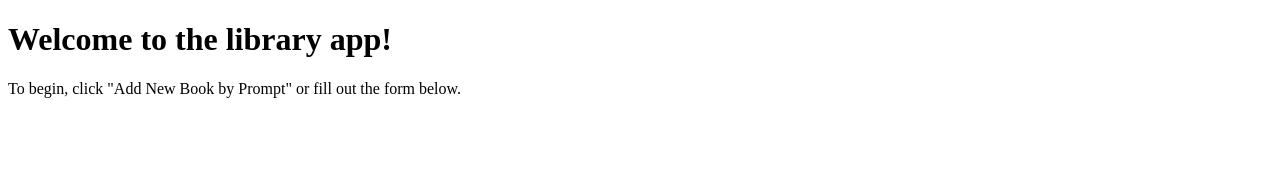
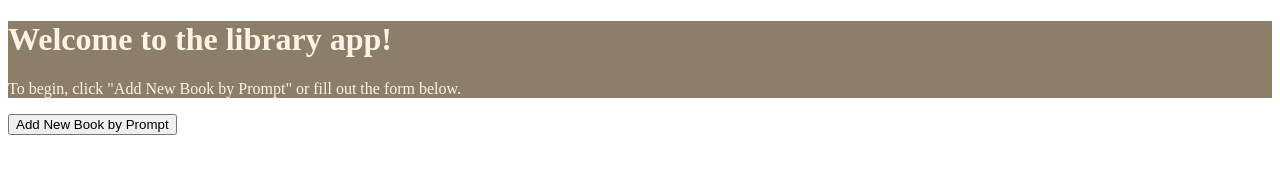
Before and after one commit to padams12/Library-App, a plain HTML site: page index.html in a window 1280 px wide. Drawn offline with Linux system fonts and the light colour scheme.

Commit message:
Add JS for click event to add new book by prompt.

```diff
--- a/css/main.css
+++ b/css/main.css
@@ -0,0 +1,7 @@
+.pageHeader {
+
+    background-color:rgb(141, 126, 106);
+    color: rgb(255, 243, 228);
+
+
+}
--- a/index.html
+++ b/index.html
@@ -12,11 +12,17 @@
 
 <body>
 
-    <div class="header">
+    <div class="pageHeader">
 
         <h1>Welcome to the library app!</h1>
         <p>To begin, click "Add New Book by Prompt" or fill out the form below.</p>
 
+
+    </div>
+
+    <div class="addNewBookPrompt">
+
+        <button class="newBookPrompt">Add New Book by Prompt</button>
 
     </div>
 
--- a/js/main.js
+++ b/js/main.js
@@ -33,3 +33,11 @@ function displayLibraryCollection() {
     }
 
 }
+
+const addNewBookByPromptButton = document.querySelector(".newBookPrompt"); //Select button for "Add New Book by Prompt".
+addNewBookByPromptButton.addEventListener("click", () => {
+
+    addBookToLibrary();
+
+
+}); //If the user clicks the button, run the prompts to allow them to add a new book.
```
